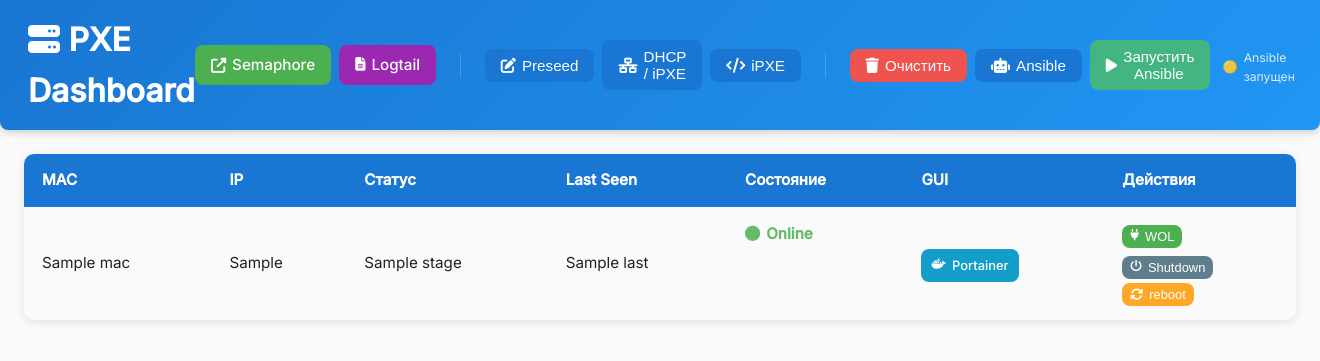
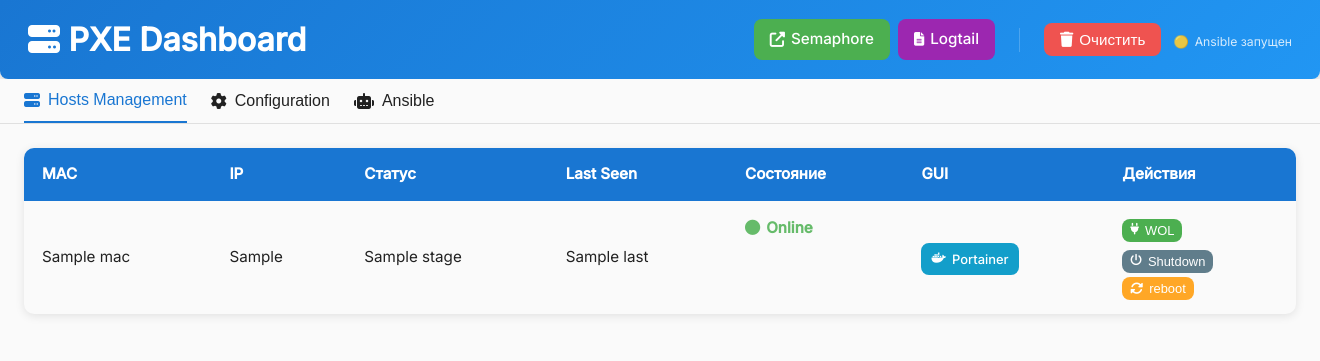
Before and after one commit to ReanorMax/pxe-watch, a Flask app: template templates/dashboard.html in a window 1320 px wide. Shown: the top 361 px of the page. Run offline with Flask 3, Linux system fonts and the light colour scheme; the template is opened without the code that fills it: most values are stand-ins (such as "Sample title", 1, 10 or a date in 2020); a database or web service that is not in the repository returns one stand-in record (values such as "Sample title"); data that the repository does not hold is empty.

Commit message:
Add tabbed layout for hosts, configuration and Ansible

```diff
--- a/static/css/dashboard.css
+++ b/static/css/dashboard.css
@@ -176,6 +176,59 @@
       gap: 4px;
       margin-top: 4px;
     }
-    .semaphore-status i {
-      font-size: 0.9em;
+      .semaphore-status i {
+        font-size: 0.9em;
+      }
+
+    /* Tabs */
+    .tab-nav {
+      display: flex;
+      gap: 24px;
+      padding: 0 24px;
+      background: var(--bg);
+      border-bottom: 1px solid var(--border);
     }
+    .tab-btn {
+      background: none;
+      border: none;
+      padding: 12px 0;
+      font-size: 1em;
+      color: var(--text);
+      display: flex;
+      align-items: center;
+      gap: 8px;
+      cursor: pointer;
+    }
+    .tab-btn.active {
+      color: var(--accent);
+      border-bottom: 2px solid var(--accent);
+    }
+    .tab-content { display: none; padding: 24px; }
+
+    /* Configuration cards */
+    .config-grid {
+      display: flex;
+      gap: 24px;
+      flex-wrap: wrap;
+      margin-top: 24px;
+    }
+    .config-card {
+      flex: 1 1 220px;
+      background: var(--bg);
+      border: 1px solid var(--border);
+      border-radius: 12px;
+      padding: 24px;
+      box-shadow: var(--table-shadow);
+      cursor: pointer;
+      transition: transform 0.2s, box-shadow 0.2s;
+    }
+    .config-card i {
+      font-size: 2em;
+      color: var(--accent);
+      margin-bottom: 16px;
+    }
+    .config-card h3 { margin-bottom: 8px; }
+    .config-card:hover {
+      transform: translateY(-2px);
+      box-shadow: 0 4px 20px rgba(0,0,0,0.1);
+    }
--- a/static/js/dashboard.js
+++ b/static/js/dashboard.js
@@ -84,6 +84,16 @@
     }
     setInterval(refreshTable, 30000);
     document.addEventListener('DOMContentLoaded', updatePortainerLinks);
+    document.querySelectorAll('.tab-btn').forEach(btn => {
+      btn.addEventListener('click', () => {
+        document.querySelectorAll('.tab-btn').forEach(b => b.classList.remove('active'));
+        btn.classList.add('active');
+        document.querySelectorAll('.tab-content').forEach(sec => sec.style.display = 'none');
+        const target = document.getElementById(btn.dataset.tab);
+        if (target) target.style.display = 'block';
+        if (btn.dataset.tab === 'ansible-tab') loadAnsibleLog();
+      });
+    });
     async function openModalWithContent(modalId, apiUrl, contentElementId, isPlaybook = false) {
       const modal = document.getElementById(modalId);
       try {
@@ -196,11 +206,6 @@
         alert('Ошибка: ' + e.message);
       }
     };
-    document.getElementById('toggle-ansible').onclick = () => {
-      const p = document.getElementById('ansible-panel');
-      p.style.display = p.style.display === 'none' ? 'block' : 'none';
-      if (p.style.display === 'block') loadAnsibleLog();
-    };
     async function loadAnsibleLog() {
       try {
         const res = await fetch('/api/logs/ansible');
@@ -217,7 +222,10 @@
         document.getElementById('ansible-log').innerHTML = `<span style="color:#ff6b6b">Ошибка: ${e.message}</span>`;
       }
     }
-    setInterval(loadAnsibleLog, 3000);
+    setInterval(() => {
+      const tab = document.getElementById('ansible-tab');
+      if (tab && tab.style.display !== 'none') loadAnsibleLog();
+    }, 3000);
     document.getElementById('hosts-table-body').addEventListener('click', async (e) => {
       if (e.target.closest('.btn-reboot')) {
         const ip = e.target.closest('.btn-reboot').dataset.ip;
--- a/templates/dashboard.html
+++ b/templates/dashboard.html
@@ -28,35 +28,18 @@
           </a>
         </div>
         <div class="divider"></div>
-      <div class="header-group">
-        <button class="btn" id="edit-preseed"><i class="fa fa-edit"></i> Preseed</button>
-        <button class="btn" id="edit-dnsmasq"><i class="fa fa-network-wired"></i> DHCP / iPXE</button>
-        <button class="btn" id="edit-ipxe"><i class="fa fa-code"></i> iPXE</button>
-      </div>
-      <div class="divider"></div>
-      <div class="header-group">
         <button class="btn btn-danger" id="clear-db"><i class="fa fa-trash"></i> Очистить</button>
-        <button class="btn" id="toggle-ansible"><i class="fa fa-robot"></i> Ansible</button>
-        <button class="btn" id="run-ansible" style="background:#43b581">
-          <i class="fa fa-play"></i> Запустить Ansible
-        </button>
-      </div>
         <div class="semaphore-status" id="semaphore-status">
           <i class="fas fa-sync fa-spin"></i> Загрузка статуса...
         </div>
       </div>
     </header>
-  <div id="ansible-panel" style="margin: 24px 0; padding: 16px; border-radius: 8px; background: var(--bg); border: 1px solid var(--border); display: none;">
-    <h3><i class="fa fa-robot"></i> Ansible</h3>
-    <div style="display:flex;gap:8px;flex-wrap:wrap;margin-bottom:16px;">
-      <button class="btn" id="edit-inventory"><i class="fa fa-list"></i> inventory.ini</button>
-      <button class="btn" id="edit-playbook"><i class="fa fa-file-code"></i> playbook.yml</button>
-      <button class="btn" id="manage-files"><i class="fa fa-folder"></i> Файлы</button>
-    </div>
-    <h4><i class="fa fa-terminal"></i> Журнал выполнения Ansible</h4>
-    <div class="log-viewer" id="ansible-log"></div>
-  </div>
-  <div class="container">
+    <nav class="tab-nav">
+      <button class="tab-btn active" data-tab="hosts-tab"><i class="fa fa-server"></i> Hosts Management</button>
+      <button class="tab-btn" data-tab="config-tab"><i class="fa fa-cog"></i> Configuration</button>
+      <button class="tab-btn" data-tab="ansible-tab"><i class="fa fa-robot"></i> Ansible</button>
+    </nav>
+    <section id="hosts-tab" class="tab-content" style="display:block;">
         <table>
           <thead>
             <tr>
@@ -100,7 +83,39 @@
             {% endfor %}
           </tbody>
         </table>
+    </section>
+    <section id="config-tab" class="tab-content" style="display:none;">
+      <h2>System Configuration</h2>
+      <p>Manage PXE boot and network configuration files</p>
+      <div class="config-grid">
+        <div class="config-card" id="edit-preseed">
+          <i class="fa fa-file-code"></i>
+          <h3>Preseed Configuration</h3>
+          <p>Debian automated installation configuration</p>
         </div>
+        <div class="config-card" id="edit-dnsmasq">
+          <i class="fa fa-network-wired"></i>
+          <h3>DHCP / iPXE</h3>
+          <p>Network boot and DHCP configuration</p>
+        </div>
+        <div class="config-card" id="edit-ipxe">
+          <i class="fa fa-code"></i>
+          <h3>iPXE Scripts</h3>
+          <p>Boot scripts and automation</p>
+        </div>
+      </div>
+    </section>
+    <section id="ansible-tab" class="tab-content" style="display:none;">
+      <h3><i class="fa fa-robot"></i> Ansible</h3>
+      <div style="display:flex;gap:8px;flex-wrap:wrap;margin-bottom:16px;">
+        <button class="btn" id="edit-inventory"><i class="fa fa-list"></i> inventory.ini</button>
+        <button class="btn" id="edit-playbook"><i class="fa fa-file-code"></i> playbook.yml</button>
+        <button class="btn" id="manage-files"><i class="fa fa-folder"></i> Файлы</button>
+        <button class="btn" id="run-ansible" style="background:#43b581"><i class="fa fa-play"></i> Запустить Ansible</button>
+      </div>
+      <h4><i class="fa fa-terminal"></i> Журнал выполнения Ansible</h4>
+      <div class="log-viewer" id="ansible-log"></div>
+    </section>
   <div id="overlay"></div>
   <!-- Модальные окна -->
   <div class="modal" id="preseed-modal">
```
Lines whose indentation alone changed are shown as unchanged.
